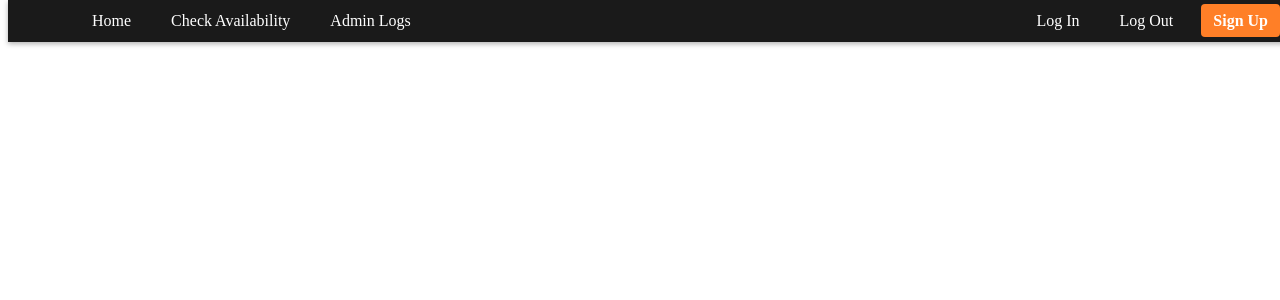
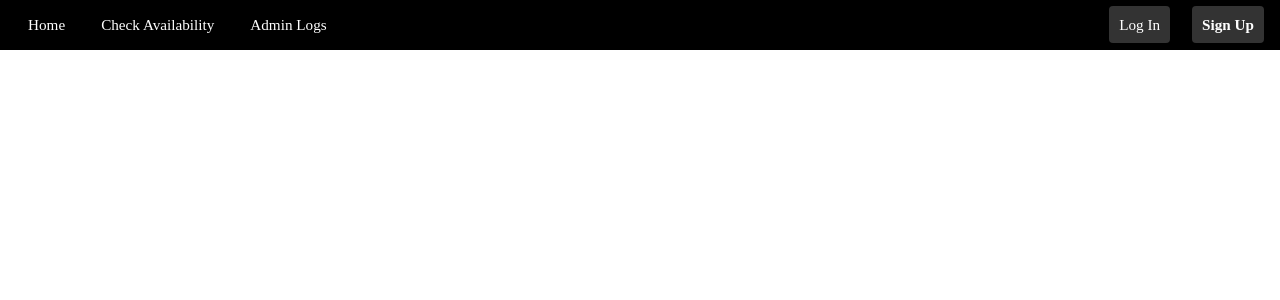
Before and after one commit to emranaxmed0/university-parking-management-system, a PHP site: page /includes/nav.php in a window 1280 px wide. Shown: the top 300 px of the page. Run offline with PHP 8.4, Linux system fonts and the light colour scheme.

Commit message:
updating the navigation

```diff
--- a/css/nav.css
+++ b/css/nav.css
@@ -1,47 +1,85 @@
-.main-nav {
-    background-color: #1a1a1a;
-    padding: 0.75rem 2rem;
-    box-shadow: 0 2px 5px rgba(0, 0, 0, 0.3);
-    position: fixed;
-    top: 0;
-    width: 100%;
-    z-index: 1000;
-}
-
-.nav-container {
+nav {
+    background-color: #000;
+    color: #fff;
     display: flex;
     justify-content: space-between;
     align-items: center;
-    max-width: 1200px;
-    margin: 0 auto;
+    padding: 0.5rem 1rem;
+    position: fixed;
+    top: 0;
+    left: 0;
+    width: 100%;
+    z-index: 1000;
+    flex-wrap: wrap; /* Allows items to wrap if needed on small screens */
+    box-sizing: border-box;
 }
 
-.nav-links,
-.auth-links {
+.topnav,
+.topnav-right {
     display: flex;
-    gap: 1rem;
-    list-style: none;
-    padding: 0;
-    margin: 0;
+    gap: 0.75rem;
+    flex-wrap: wrap; /* Prevents overflow on narrow screens */
 }
 
-.nav-links li a,
-.auth-links li a {
-    color: #fff;
+nav a {
+    color: white;
     text-decoration: none;
     padding: 0.5rem 0.75rem;
+    white-space: nowrap;
+    transition: background-color 0.3s ease;
     border-radius: 4px;
-    transition: background 0.3s;
+    font-size: 0.95rem;
 }
 
-.nav-links li a:hover,
-.auth-links li a:hover {
+/* Hover effect */
+nav a:hover {
     background-color: #ff7f27;
     color: #000;
 }
 
+/* Sign up button */
 .signup-btn {
     background-color: #ff7f27;
     color: #000;
     font-weight: bold;
 }
+/* Dropdown container */
+.dropdown {
+    position: relative;
+    display: inline-block;
+    margin-left: 10px;
+}
+
+/* Dropdown button */
+.dropdown > a {
+    color: white;
+    text-decoration: none;
+    padding: 10px;
+    background-color: #333;
+    border-radius: 4px;
+}
+
+/* Dropdown content */
+.dropdown-content {
+    display: none;
+    position: absolute;
+    background-color: #222;
+    min-width: 160px;
+    box-shadow: 0px 4px 8px rgba(0,0,0,0.2);
+    z-index: 1;
+}
+
+.dropdown-content a {
+    color: #fff;
+    padding: 10px 14px;
+    text-decoration: none;
+    display: block;
+}
+
+.dropdown-content a:hover {
+    background-color: #444;
+}
+
+.dropdown:hover .dropdown-content {
+    display: block;
+}
--- a/includes/nav.php
+++ b/includes/nav.php
@@ -1,15 +1,27 @@
 <link rel="stylesheet" href="css/nav.css">
-<nav class="main-nav">
-    <div class="nav-container">
-        <ul class="nav-links">
-            <li><a href="./">Home</a></li>
-            <li><a href="/check-availability.php">Check Availability</a></li>
-            <li><a href="/admin-logs.php">Admin Logs</a></li>
-        </ul>
-        <ul class="auth-links">
-            <li><a href="/login.php">Log In</a></li>
-            <li><a href="/logout.php">Log Out</a></li>
-            <li><a href="/signup.php" class="signup-btn">Sign Up</a></li>
-        </ul>
+<nav>
+    <div class="topnav">
+        <a href="./">Home</a>
+        <a href="/check-availability.php">Check Availability</a>
+        <a href="/admin-logs.php">Admin Logs</a>
+    </div>
+    <div class="topnav-right">
+            <div class="dropdown">
+                <a href="#">Log In</a>
+                <div class="dropdown-content">
+                    <a href="/login/student_login.php">Student Login</a>
+                    <a href="/login/staff_login.php">Staff Login</a>
+                    <a href="/login/visitor_login.php">Visitor Login</a>
+                </div>
+            </div>
+            <div class="dropdown">
+                <a href="#" class="signup-btn">Sign Up</a>
+                <div class="dropdown-content">
+                    <a href="/signup/student_signup.php">Student Sign Up</a>
+                    <a href="/signup/staff_signup.php">Staff Sign Up</a>
+                    <a href="/signup/visitor_signup.php">Visitor Sign Up</a>
+                </div>
+            </div>
+        </div>
     </div>
 </nav>
```
